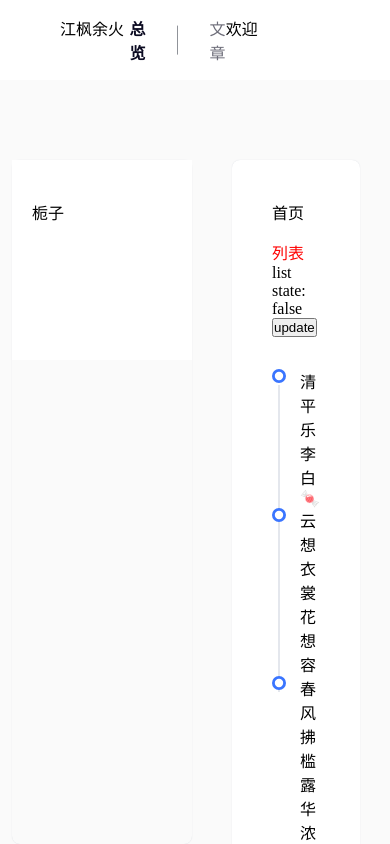
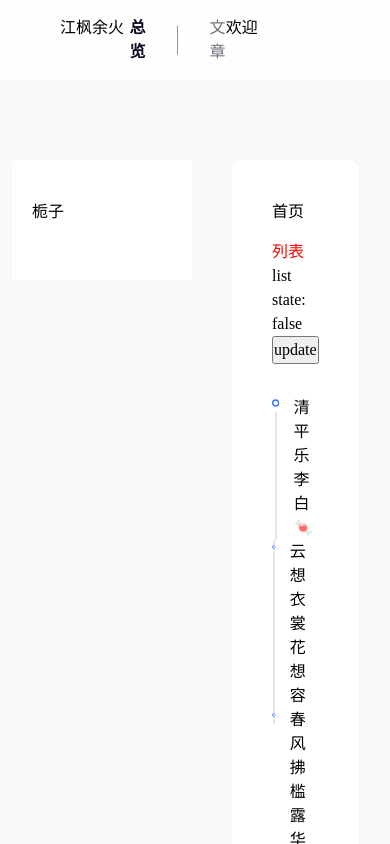
Before and after one commit to welkinzhou/welkin-ui, a Vue app in the folder example/: page /#/home in a window 390 px wide. Built offline with nearby package versions, Linux system fonts and the light colour scheme.

Commit message:
feat: 添加基础样式

```diff
--- a/example/src/layout/base.vue
+++ b/example/src/layout/base.vue
@@ -9,6 +9,7 @@
     <div class="main">
       <RouterView></RouterView>
     </div>
+    <div class="footer"></div>
   </div>
 </template>
 
@@ -46,11 +47,14 @@ const handleSelect = (path: string) => {
   left: 0;
   display: flex;
   flex-direction: column;
+  background-color: #fafafa;
+  overflow-y: scroll;
+
   .main {
-    background-color: #fafafa;
     box-sizing: border-box;
-    flex: 1;
-    overflow-y: scroll;
+  }
+  .footer {
+    height: 40px;
   }
 }
 </style>
--- a/example/src/style/index.scss
+++ b/example/src/style/index.scss
@@ -1,14 +1,7 @@
-* {
-  margin: 0;
-  padding: 0;
-}
+@import './layout.scss';
 
-ul,
-ol {
-  list-style: none;
-}
+@import './init.scss';
 
-.primary-shadow {
-  border-radius: 8px;
-  box-shadow: 0 0 1px 0 #d4d7de;
-}
+@import './theme.scss';
+
+@import './markdown-style.scss';
--- /dev/null
+++ b/example/src/style/init.scss
@@ -0,0 +1,68 @@
+* {
+  margin: 0;
+  padding: 0;
+}
+
+// 使用 border-box
+html {
+  box-sizing: border-box;
+}
+*,
+*::after,
+*::before {
+  box-sizing: inherit;
+}
+// 保证窗口高度撑开
+html,
+body {
+  height: 100%;
+}
+
+// 调整文字行高
+// 默认是1.2，对于部分有阅读障碍的太挤了
+body {
+  line-height: 1.5;
+  // 禁用 mac 抗锯齿
+  -webkit-font-smoothing: antialiased;
+}
+
+img,
+picture,
+video,
+svg,
+canvas {
+  display: block;
+  max-width: 100%;
+}
+// 表单组件默认不会继承父级字体样式
+// 表现很奇怪，这里修改
+input,
+button,
+textarea,
+select {
+  font: inherit;
+}
+// 默认换行，是根据单词来的
+// 比如英文中的空格或者 -
+// 没有的话就不会换行
+// 这会导致很长
+// 修改 break-word，哪怕是一个单词也会强制换行
+p,
+h1,
+h2,
+h3,
+h4,
+h5,
+h6 {
+  overflow-wrap: break-word;
+}
+
+ul,
+ol {
+  list-style: none;
+}
+
+.primary-shadow {
+  border-radius: 8px;
+  box-shadow: 0 0 1px 0 #d4d7de;
+}
--- /dev/null
+++ b/example/src/style/layout.scss
@@ -0,0 +1,87 @@
+.row {
+  display: flex;
+  flex-wrap: wrap;
+  margin-right: -15px;
+  margin-left: -15px;
+}
+
+.col,
+.col-1,
+.col-10,
+.col-11,
+.col-12,
+.col-2,
+.col-3,
+.col-4,
+.col-5,
+.col-6,
+.col-7,
+.col-8,
+.col-9,
+.col-auto,
+.col-lg,
+.col-lg-1,
+.col-lg-10,
+.col-lg-11,
+.col-lg-12,
+.col-lg-2,
+.col-lg-3,
+.col-lg-4,
+.col-lg-5,
+.col-lg-6,
+.col-lg-7,
+.col-lg-8,
+.col-lg-9,
+.col-lg-auto,
+.col-md,
+.col-md-1,
+.col-md-10,
+.col-md-11,
+.col-md-12,
+.col-md-2,
+.col-md-3,
+.col-md-4,
+.col-md-5,
+.col-md-6,
+.col-md-7,
+.col-md-8,
+.col-md-9,
+.col-md-auto,
+.col-sm,
+.col-sm-1,
+.col-sm-10,
+.col-sm-11,
+.col-sm-12,
+.col-sm-2,
+.col-sm-3,
+.col-sm-4,
+.col-sm-5,
+.col-sm-6,
+.col-sm-7,
+.col-sm-8,
+.col-sm-9,
+.col-sm-auto,
+.col-xl,
+.col-xl-1,
+.col-xl-10,
+.col-xl-11,
+.col-xl-12,
+.col-xl-2,
+.col-xl-3,
+.col-xl-4,
+.col-xl-5,
+.col-xl-6,
+.col-xl-7,
+.col-xl-8,
+.col-xl-9,
+.col-xl-auto {
+  position: relative;
+  width: 100%;
+  padding-right: 15px;
+  padding-left: 15px;
+}
+
+.col-3 {
+  flex: 0 0 25%;
+  max-width: 25%;
+}
--- a/example/src/style/theme.scss
+++ b/example/src/style/theme.scss
@@ -1,8 +1,60 @@
 // 文章主题字体颜色
 $primary-color: #000;
+// 标题颜色
 $title-color: #0c0b22;
+// 次要字体颜色
 $secondary-color: #6e6e7a;
 
 $primary-family: Hiragino Sans GB, arial, helvetica, stheiti, s ans-serif;
 
 $darker-fill: #e6e8eb;
+
+:root {
+  --prism-marker-opacity: 0.6;
+  --title-font-weight: 500;
+}
+
+html:not(.dark) {
+  --primary-background: #f0eee7;
+  --primary-tag-color: #acb7a1;
+  --prism-builtin: #3182bd;
+  --prism-comment: #848486;
+  --prism-deleted: #3182bd;
+  --prism-function: #6196cc;
+  --prism-boolean: #c25205;
+  --prism-number: #c25205;
+  --prism-property: #717c11;
+  --prism-punctuation: #a8a9cc;
+  --prism-keyword: #c792ea;
+  --prism-variable: #0b8235;
+  --prism-url-decoration: #67cdcc;
+  --prism-symbol: green;
+  --prism-selector: #0b8235;
+}
+// 切换 dark theme
+html.dark {
+  --prism-scheme: dark;
+  --prism-foreground: #a6accd;
+  --prism-background: #181818;
+  --prism-comment: #758575;
+  --prism-string: #c3e88d;
+  --prism-literal: #429988;
+  --prism-keyword: #89ddff;
+  --prism-boolean: #6394bf;
+  --prism-number: #6394bf;
+  --prism-variable: #c2b36e;
+  --prism-function: #82aaff;
+  --prism-deleted: #bc6066;
+  --prism-class: #54b1bf;
+  --prism-property: #c792ea;
+  --prism-namespace: #db889a;
+  --prism-punctuation: #89ddff;
+  --prism-decorator: #bd8f8f;
+  --prism-regex: #ab5e3f;
+  --prism-json-property: #6b8b9e;
+  --prism-line-number: #888888;
+  --prism-line-number-gutter: #eeeeee;
+  --prism-line-highlight-background: #444444;
+  --prism-selection-background: #444444;
+  --prism-inline-background: #2d2d2d;
+}
```
Also changed, not shown: example/src/main.ts (+8 -8 lines).
